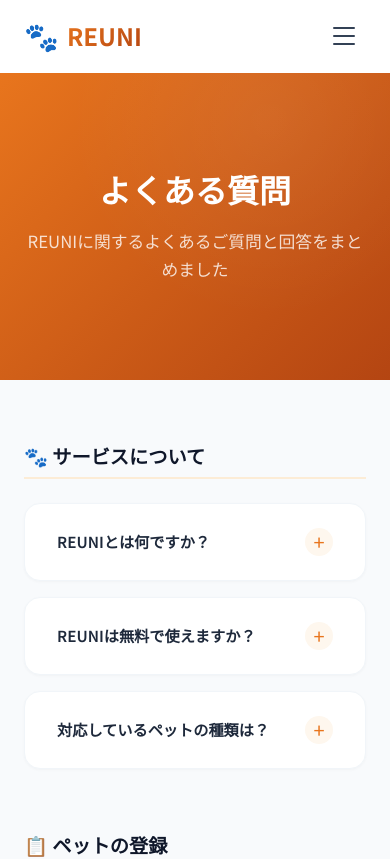
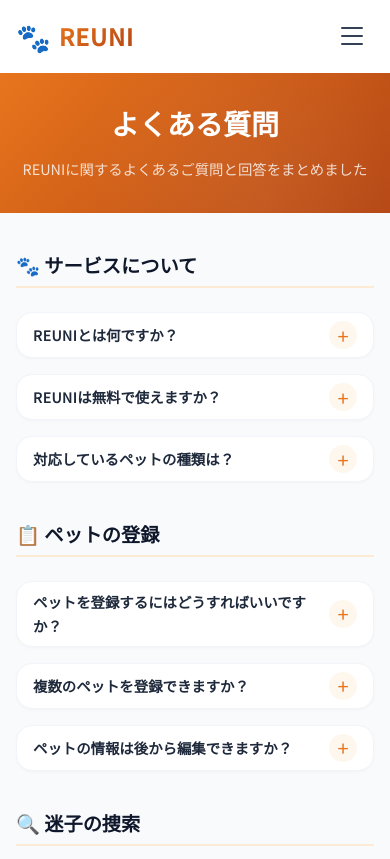
Before and after one commit to tsuga2486-boop/reuni, a Next.js app: page /faq in a window 390 px wide. Shown: the top 859 px of the page. Built offline with nearby package versions, Linux system fonts and the light colour scheme; no server answers.

Commit message:
feat: comprehensive mobile responsive optimization for all pages

```diff
--- a/src/app/about/page.module.css
+++ b/src/app/about/page.module.css
@@ -506,3 +506,46 @@
         justify-content: center;
     }
 }
+
+/* Mobile optimization */
+@media (max-width: 767px) {
+    .hero {
+        padding: var(--space-2xl) 0;
+    }
+
+    .heroSubtitle {
+        font-size: 0.9rem;
+    }
+
+    .storyText p {
+        font-size: 0.9rem;
+    }
+
+    .storyVisual span {
+        font-size: 4rem;
+    }
+
+    .valueCard {
+        padding: var(--space-lg);
+    }
+
+    .valueIcon {
+        font-size: 2rem;
+    }
+
+    .teamMember {
+        padding: var(--space-lg);
+    }
+
+    .contactCard {
+        padding: var(--space-lg);
+    }
+
+    .missionSection {
+        padding: var(--space-2xl);
+    }
+
+    .ctaContent>p {
+        font-size: 0.9rem;
+    }
+}
--- a/src/app/company/page.module.css
+++ b/src/app/company/page.module.css
@@ -222,3 +222,32 @@
     color: white;
     text-decoration: underline;
 }
+
+/* Mobile optimization */
+@media (max-width: 767px) {
+    .hero {
+        padding: var(--space-2xl) 0;
+    }
+
+    .heroSubtitle {
+        font-size: 0.9rem;
+    }
+
+    .infoTable th,
+    .infoTable td {
+        padding: var(--space-sm) var(--space-md);
+        font-size: 0.85rem;
+    }
+
+    .teamCard {
+        padding: var(--space-lg);
+    }
+
+    .teamEmoji {
+        font-size: 2.5rem;
+    }
+
+    .contactCard {
+        padding: var(--space-lg);
+    }
+}
--- a/src/app/contact/page.module.css
+++ b/src/app/contact/page.module.css
@@ -266,3 +266,36 @@
     text-align: center;
     margin-top: var(--space-xl);
 }
+
+/* Mobile optimization */
+@media (max-width: 767px) {
+    .hero {
+        padding: var(--space-2xl) 0;
+    }
+
+    .heroSubtitle {
+        font-size: 0.9rem;
+    }
+
+    .contactCard {
+        padding: var(--space-lg);
+    }
+
+    .contactIcon {
+        font-size: 1.75rem;
+    }
+
+    .formGroup label {
+        font-size: 0.85rem;
+    }
+
+    .faqItem summary {
+        padding: var(--space-sm) var(--space-md);
+        font-size: 0.9rem;
+    }
+
+    .faqItem div {
+        padding: var(--space-sm) var(--space-md);
+        font-size: 0.875rem;
+    }
+}
--- a/src/app/faq/page.module.css
+++ b/src/app/faq/page.module.css
@@ -104,7 +104,7 @@
 }
 
 .faqItem[open] summary::after {
-    content: '−';
+    content: '\2212';
     background: var(--primary-500);
     color: white;
 }
@@ -148,3 +148,28 @@
     color: var(--neutral-400);
     margin-bottom: var(--space-xl);
 }
+
+/* Mobile optimization */
+@media (max-width: 767px) {
+    .hero {
+        padding: var(--space-2xl) 0;
+    }
+
+    .heroSubtitle {
+        font-size: 0.9rem;
+    }
+
+    .faqItem summary {
+        padding: var(--space-sm) var(--space-md);
+        font-size: 0.9rem;
+    }
+
+    .faqItem div {
+        padding: var(--space-sm) var(--space-md);
+        font-size: 0.875rem;
+    }
+
+    .ctaCard {
+        padding: var(--space-xl);
+    }
+}
--- a/src/app/globals.css
+++ b/src/app/globals.css
@@ -572,22 +572,66 @@
   -webkit-backdrop-filter: blur(12px);
 }
 
-/* Responsive text helper */
+/* Responsive: Mobile optimization */
 @media (max-width: 767px) {
+  :root {
+    --space-xl: 1.5rem;
+    --space-2xl: 2rem;
+    --space-3xl: 2.5rem;
+    --space-4xl: 3rem;
+  }
+
   h1 {
-    font-size: 2rem;
+    font-size: 1.75rem;
   }
 
   h2 {
-    font-size: 1.5rem;
+    font-size: 1.375rem;
   }
 
   h3 {
-    font-size: 1.25rem;
+    font-size: 1.125rem;
+  }
+
+  h4 {
+    font-size: 1rem;
+  }
+
+  body {
+    font-size: 0.9rem;
+    line-height: 1.65;
+  }
+
+  .container {
+    padding: 0 var(--space-md);
   }
 
   .btn {
-    padding: var(--space-sm) var(--space-lg);
+    padding: 0.625rem 1.25rem;
+    font-size: 0.85rem;
+  }
+
+  .btn-lg {
+    padding: 0.75rem 1.5rem;
+    font-size: 0.9rem;
+  }
+
+  .card {
+    padding: var(--space-lg);
+    border-radius: var(--radius-lg);
+  }
+
+  .input {
+    padding: 0.625rem 0.875rem;
+    font-size: 0.9rem;
+  }
+
+  select {
+    padding: 0.625rem 0.875rem;
+    font-size: 0.9rem;
+  }
+
+  textarea {
     font-size: 0.9rem;
   }
 }
--- a/src/app/mission/page.module.css
+++ b/src/app/mission/page.module.css
@@ -297,3 +297,34 @@
         justify-content: center;
     }
 }
+
+/* Mobile optimization */
+@media (max-width: 767px) {
+    .hero {
+        padding: var(--space-2xl) 0;
+    }
+
+    .heroSubtitle {
+        font-size: 0.9rem;
+    }
+
+    .problemCard {
+        padding: var(--space-lg);
+    }
+
+    .problemIcon {
+        font-size: 2rem;
+    }
+
+    .visionCard {
+        padding: var(--space-lg);
+    }
+
+    .visionNumber {
+        font-size: 1.5rem;
+    }
+
+    .ctaContent p {
+        font-size: 0.9rem;
+    }
+}
--- a/src/app/page.module.css
+++ b/src/app/page.module.css
@@ -455,3 +455,77 @@
     background: var(--neutral-800);
     border-color: var(--neutral-500);
 }
+
+/* Mobile optimization */
+@media (max-width: 767px) {
+    .hero {
+        min-height: 70vh;
+        padding: var(--space-2xl) 0;
+    }
+
+    .heroTitle {
+        font-size: 1.75rem;
+    }
+
+    .heroDescription {
+        font-size: 0.9rem;
+    }
+
+    .heroBadge {
+        font-size: 0.75rem;
+        padding: 0.375rem 1rem;
+    }
+
+    .stats {
+        margin-top: -40px;
+    }
+
+    .statCard {
+        padding: var(--space-lg);
+    }
+
+    .statNumber {
+        font-size: 1.5rem;
+    }
+
+    .statLabel {
+        font-size: 0.75rem;
+    }
+
+    .stepCard {
+        padding: var(--space-lg);
+    }
+
+    .stepIcon {
+        font-size: 2rem;
+    }
+
+    .stepNumber {
+        font-size: 2rem;
+    }
+
+    .featureCard {
+        padding: var(--space-lg);
+    }
+
+    .featureIcon {
+        font-size: 1.75rem;
+    }
+
+    .missionCard {
+        padding: var(--space-xl);
+    }
+
+    .missionEmoji {
+        font-size: 4rem;
+    }
+
+    .missionEmojiSmall1,
+    .missionEmojiSmall2 {
+        font-size: 1.5rem;
+    }
+
+    .sectionHeader p {
+        font-size: 0.9rem;
+    }
+}
--- a/src/app/service/page.module.css
+++ b/src/app/service/page.module.css
@@ -253,3 +253,38 @@
     transform: translateY(-2px);
     box-shadow: 0 8px 24px rgba(0, 0, 0, 0.2);
 }
+
+/* Mobile optimization */
+@media (max-width: 767px) {
+    .hero {
+        padding: var(--space-2xl) 0;
+    }
+
+    .heroSubtitle {
+        font-size: 0.9rem;
+    }
+
+    .services {
+        margin-top: -30px;
+    }
+
+    .serviceCard {
+        padding: var(--space-lg);
+    }
+
+    .serviceIcon {
+        font-size: 2rem;
+    }
+
+    .serviceCard p {
+        font-size: 0.875rem;
+    }
+
+    .flowStep {
+        padding: var(--space-lg);
+    }
+
+    .ctaCard {
+        padding: var(--space-xl);
+    }
+}
--- a/src/components/layout/Footer.module.css
+++ b/src/components/layout/Footer.module.css
@@ -149,3 +149,32 @@
     border-color: var(--primary-600);
     transform: translateY(-2px);
 }
+
+/* Mobile optimization */
+@media (max-width: 767px) {
+    .footer {
+        padding: var(--space-2xl) 0 var(--space-lg);
+        margin-top: var(--space-2xl);
+    }
+
+    .footerInner {
+        gap: var(--space-xl);
+    }
+
+    .footerGrid {
+        grid-template-columns: 1fr;
+        gap: var(--space-lg);
+    }
+
+    .brandDescription {
+        font-size: 0.8rem;
+    }
+
+    .footerColumnTitle {
+        font-size: 0.85rem;
+    }
+
+    .footerLink {
+        font-size: 0.8rem;
+    }
+}
```
Also changed, not shown: src/app/dashboard/page.module.css (+35 -0 lines).
